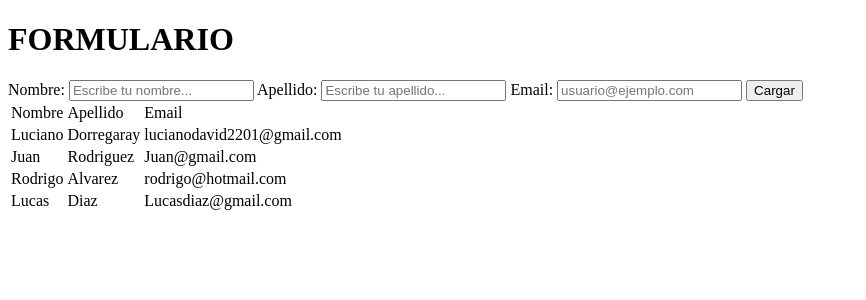
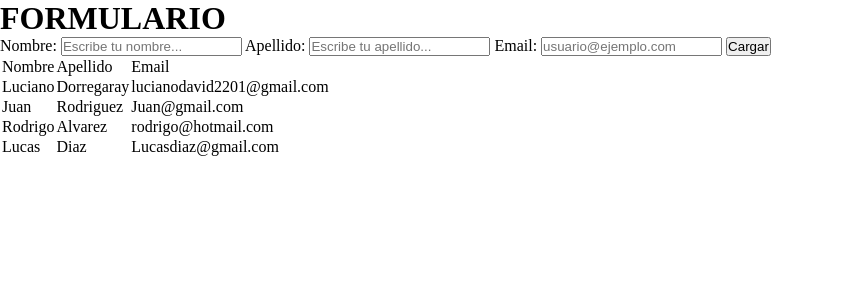
Before and after one commit to lucianodavid22/DesafioEMSER, a Django app: page /form/registro/ in a window 1280 px wide. Shown: the top 300 px of the page, without its empty margins (0-866 px from the left). Run offline with Django 4.2, Linux system fonts and the light colour scheme; data comes from the database, SQL or seed files in the repository.

Commit message:
carpeta static agregado, comenzando a agregar estilos en registro html

```diff
--- a/desafioEMSER/settings.py
+++ b/desafioEMSER/settings.py
@@ -118,6 +118,11 @@ USE_TZ = True
 
 STATIC_URL = 'static/'
 
+STATICFILES_DIRS = [
+    BASE_DIR / "static",
+    'var/www/static'
+]
+
 # Default primary key field type
 # https://docs.djangoproject.com/en/4.0/ref/settings/#default-auto-field
 
--- a/formulario/views.py
+++ b/formulario/views.py
@@ -12,6 +12,6 @@ def success(request):
     lastname = request.POST['lastname']
     email = request.POST['email']
 
-    Usuario.objects.create(nombre=name, apellido=lastname, email=email)
+    # Usuario.objects.create(nombre=name, apellido=lastname, email=email)
 
     return render(request, 'success.html', {'name': name, 'lastname': lastname, 'email': email})
--- /dev/null
+++ b/static/registro.css
@@ -0,0 +1,5 @@
+* {
+    margin: 0;
+    padding: 0;
+    box-sizing: border-box;
+}
--- a/templates/registro.html
+++ b/templates/registro.html
@@ -1,10 +1,13 @@
+{% load static %}
+
 <!DOCTYPE html>
 <html lang="en">
 <head>
     <meta charset="UTF-8">
     <meta http-equiv="X-UA-Compatible" content="IE=edge">
     <meta name="viewport" content="width=device-width, initial-scale=1.0">
-    <title>Form</title>
+    <link rel="stylesheet" href="{% static 'registro.css' %}">
+    <title>Formulario</title>
 </head>
 <body>
     <main>
--- a/templates/success.html
+++ b/templates/success.html
@@ -1,3 +1,5 @@
+{% load static %}
+
 <!DOCTYPE html>
 <html lang="en">
 <head>
```
